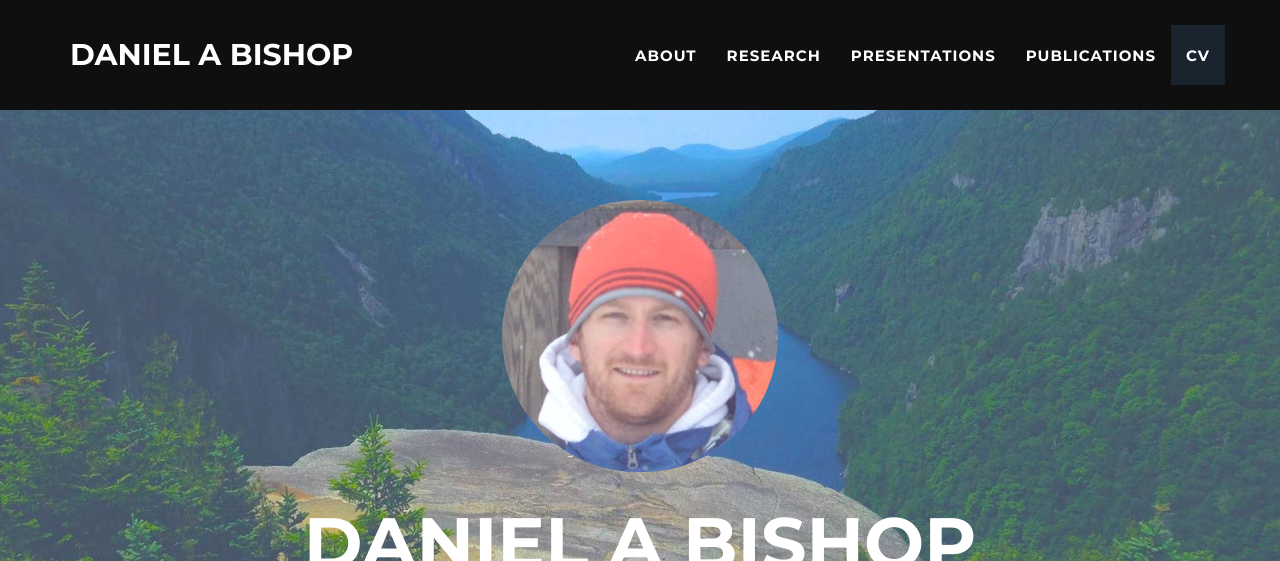
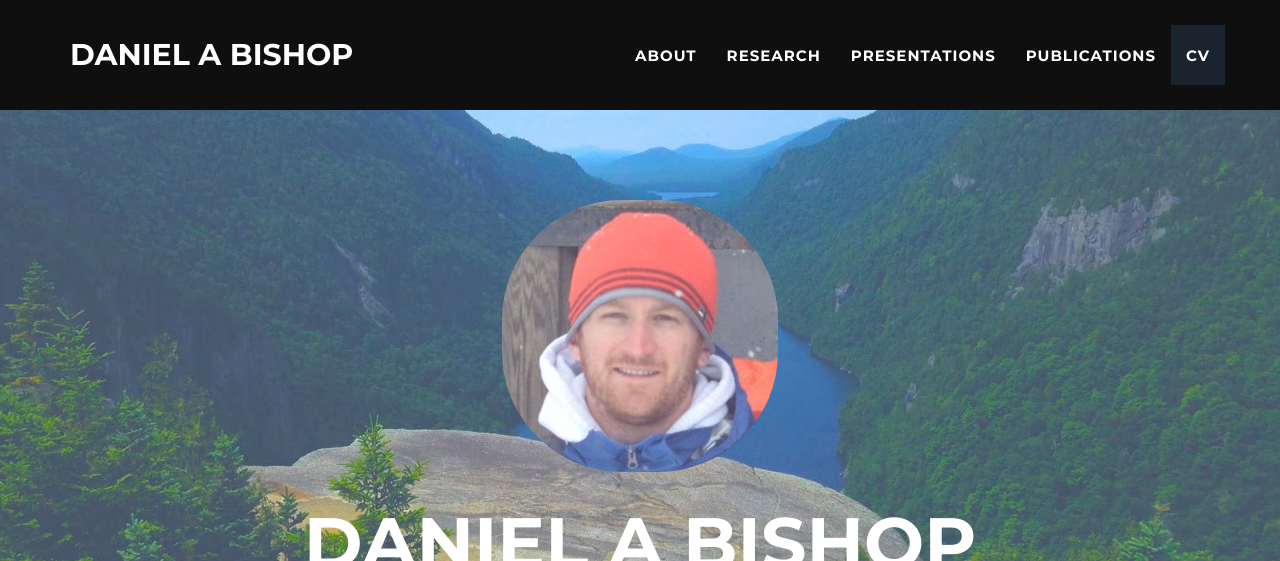
Before and after one commit to danielabishop/danielabishop.github.io, a Jekyll site: the page built from index.html, in a window 1280 px wide. Shown: the top 561 px of the page. Built offline with Jekyll 4.4.1, drawn with Linux system fonts in a browser that asks for light colours; some web fonts are replaced; comment, search, counter and statistics services are not loaded.

Commit message:
Image rounding

```diff
--- a/_includes/header.html
+++ b/_includes/header.html
@@ -3,7 +3,7 @@
         <div class="container">
             <div class="row">
                 <div class="col-lg-12">
-                    <img class="img-responsive" src="img/profile.jpg" alt="" style="border-radius:150px;">
+                    <img class="img-responsive" src="img/profile.jpg" alt="" style="border-radius:120px;">
                     <div class="intro-text">
                         <span class="name">{{ site.title }}</span>
                         <span class="skills">{{ site.skills }}</span>
```
Also changed, not shown: 6 other files.
